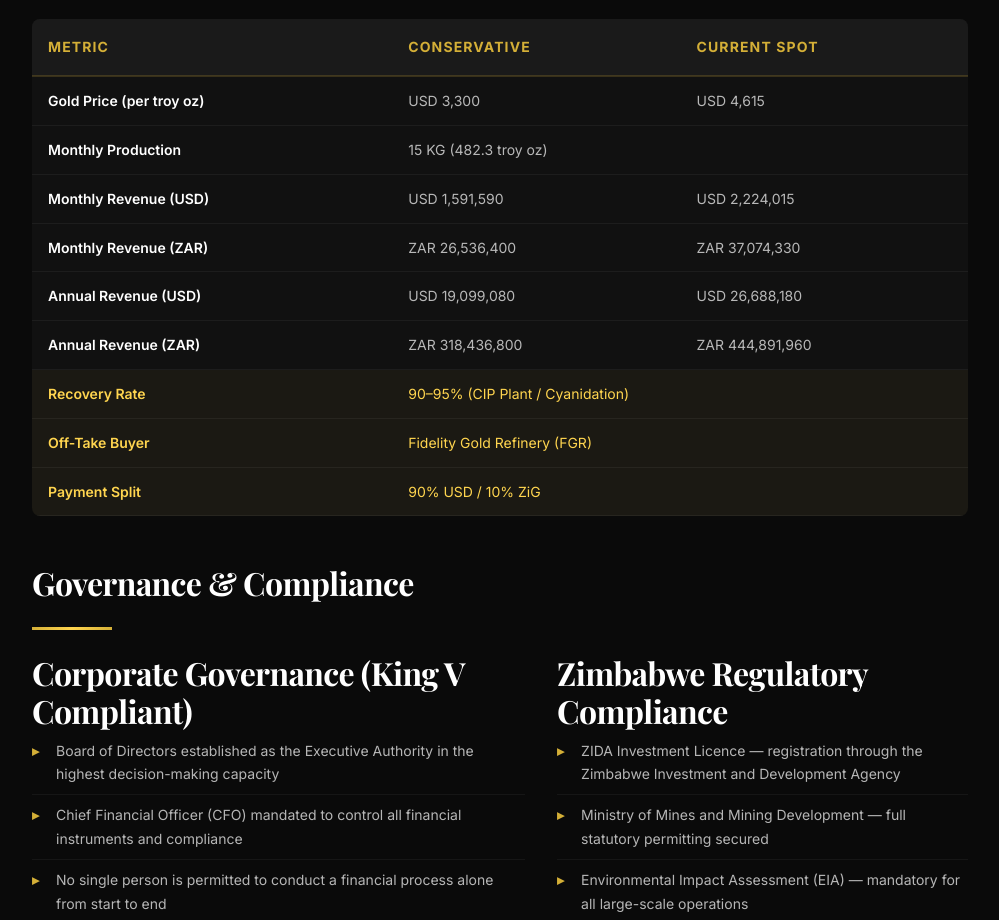
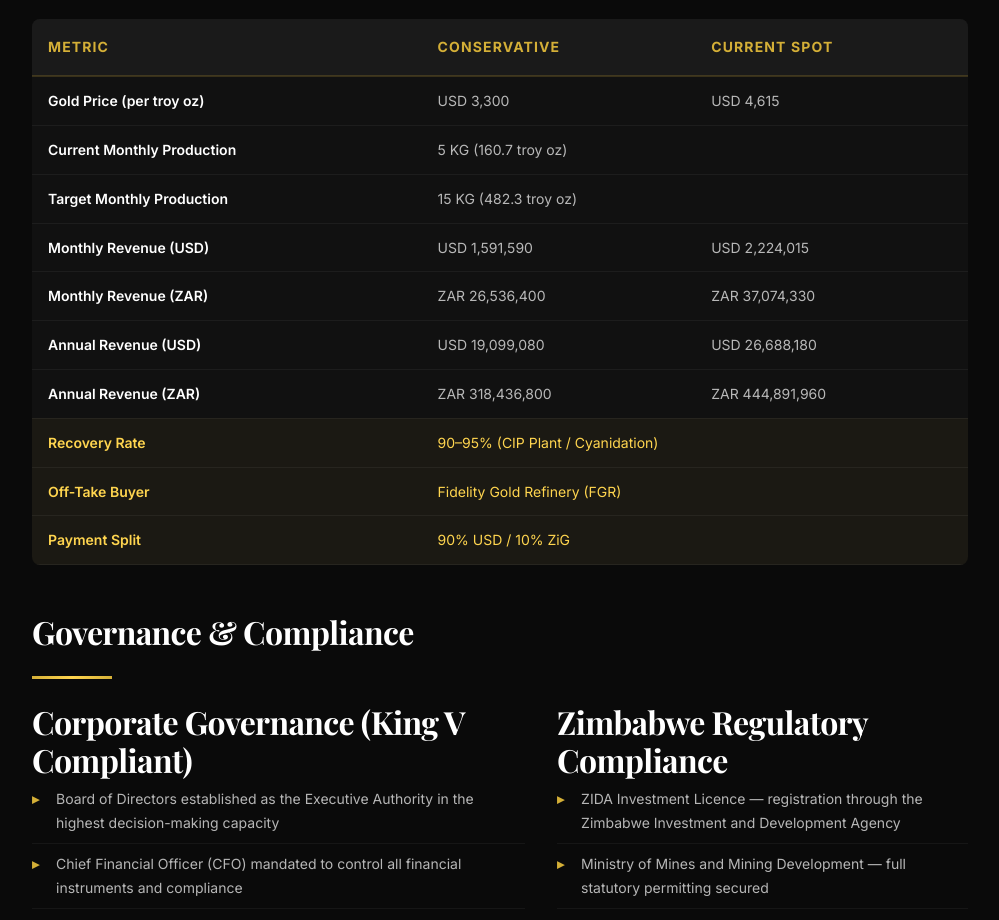
Before and after one commit to whitemorengwira/sam-dossier, a Next.js app: page /executive-summary in a window 1280 px wide. Shown: the part 2280-3200 px from the top of the page, without its empty margins (280-1279 px from the left). Built offline with nearby package versions, Linux system fonts and the light colour scheme; a web font is replaced by a local one.

Commit message:
fix: clarify current vs target monthly production in executive summary

```diff
--- a/src/app/(dossier)/executive-summary/page.tsx
+++ b/src/app/(dossier)/executive-summary/page.tsx
@@ -181,7 +181,11 @@ export default function ExecutiveSummary() {
                 <td>USD 4,615</td>
               </tr>
               <tr>
-                <td>Monthly Production</td>
+                <td>Current Monthly Production</td>
+                <td colSpan={2}>5 KG (160.7 troy oz)</td>
+              </tr>
+              <tr>
+                <td>Target Monthly Production</td>
                 <td colSpan={2}>15 KG (482.3 troy oz)</td>
               </tr>
               <tr>
```
